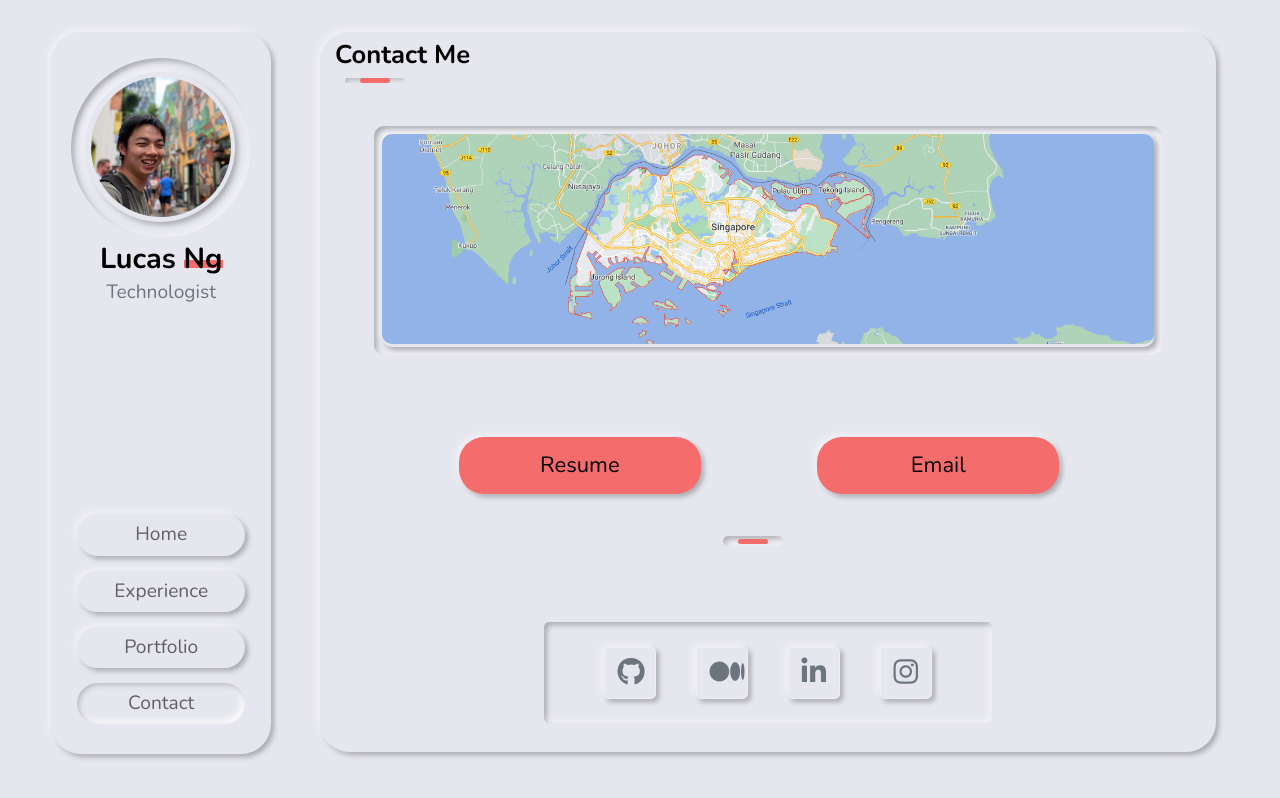
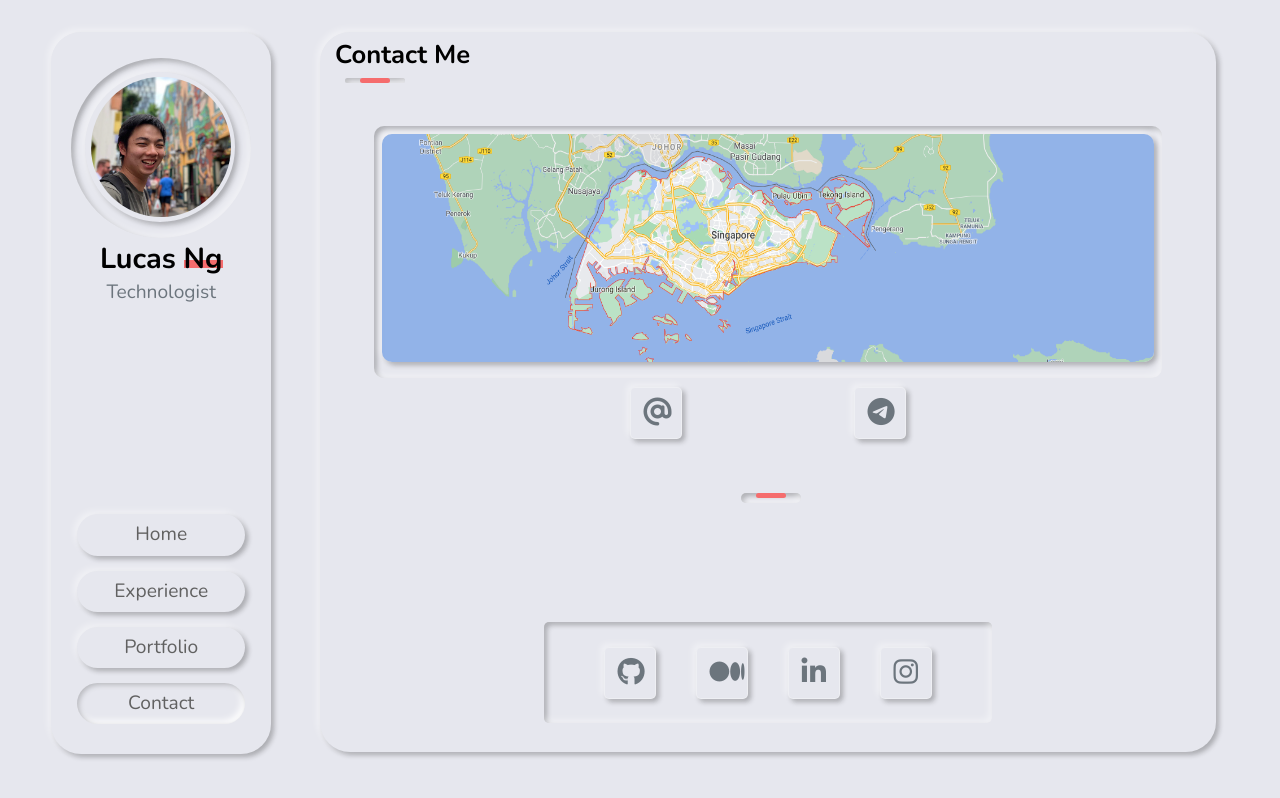
Before and after one commit to loocurse/portfolio, a React (Create React App) app: page /contact in a window 1280 px wide. Built offline with nearby package versions, Linux system fonts and the light colour scheme; the HTML template or start-up script is replaced by a standard one.

Commit message:
changed resume to telegram contact

```diff
--- a/src/contents/Contact.js
+++ b/src/contents/Contact.js
@@ -1,6 +1,5 @@
 import Social from "../components/Social";
 import Map from "../img/map_sg.png";
-import Resume from "../img/resume.pdf"
 
 const Contact = () => {
   return (
@@ -15,11 +14,11 @@ const Contact = () => {
         </div>
       </div>
       <div className="contact-resume">
-        <a href={Resume} download>
-          <div className="back3">Resume</div>
+        <a href="mailto:lucasngyileang@gmail.com" className="btnsame">
+          <i className="fa fa-at"></i>
         </a>
-        <a href="mailto:lucasngyileang@gmail.com">
-          <div className="back3 back4">Email</div>
+        <a href="https://t.me/loocurse" className="btnsame">
+          <i className="fa fa-telegram"></i>
         </a>
       </div>
 
--- a/src/styles/_contact.scss
+++ b/src/styles/_contact.scss
@@ -1,7 +1,9 @@
 .line3 {
-  position: absolute;
-  top: 70%;
-  left: 45%;
+  position: relative;
+  top: 45%;
+  left: 47%;
+  text-align: center;
+  margin: 0;
 }
 .inner3 {
   margin: 3px 15px;
@@ -16,9 +18,9 @@
   width: 88%;
   top: 13%;
   left: 6%;
+  height: 35%;
   border-radius: 10px;
-  box-shadow: inset -3px -3px 7px #ffffff73,
-    inset 3px 3px 5px rgba(18, 18, 19, 0.288);
+  box-shadow: inset -3px -3px 7px #ffffff73, inset 3px 3px 5px rgba(18, 18, 19, 0.288);
 }
 .con_in {
   width: 98%;
@@ -28,16 +30,26 @@
   box-shadow: -3px -3px 7px #ffffff73, 3px 3px 5px rgba(18, 18, 19, 0.288);
 }
 
+.contact-me {
+  border: 1px solid rgba(0,0,0,0);
+  padding: 0.5rem;
+  box-shadow: 3px 3px 6px #b8b9be, -3px -3px 6px #fff;
+  border-radius: 3px;
+  font-size: 2rem;
+}
+
 .co1 {
   width: 100%;
   height: 100%;
   border-radius: 10px;
 }
 .contact-resume {
-  position: absolute;
-  top: 54%;
-  left: 9%;
-  width: 80%;
+  position: relative;
+  top: 40%;
+  margin: 0;
+  width: 50%;
+  text-align: center;
+  left: 25%;
   display: flex;
   flex-direction: row;
   flex-wrap: wrap;
@@ -61,8 +73,7 @@
   box-shadow: -3px -3px 7px #ffffff73, 3px 3px 5px rgba(18, 18, 19, 0.288);
 }
 .back3:hover {
-  box-shadow: inset -3px -3px 7px #ffffff73,
-    inset 3px 3px 5px rgba(18, 18, 19, 0.288);
+  box-shadow: inset -3px -3px 7px #ffffff73, inset 3px 3px 5px rgba(18, 18, 19, 0.288);
 }
 
 @media only screen and (max-width: 650px) {
--- a/src/styles/_social.scss
+++ b/src/styles/_social.scss
@@ -41,6 +41,9 @@
   font-size: 28px;
   transition: all 400ms;
   position: absolute;
+  display: flex;
+  justify-content: center;
+  align-items: center;
   top: 20%;
   left: 25%;
   color: #6c757d;
```
Also changed, not shown: 1 other file (tests, documents, lock files or other folders).
